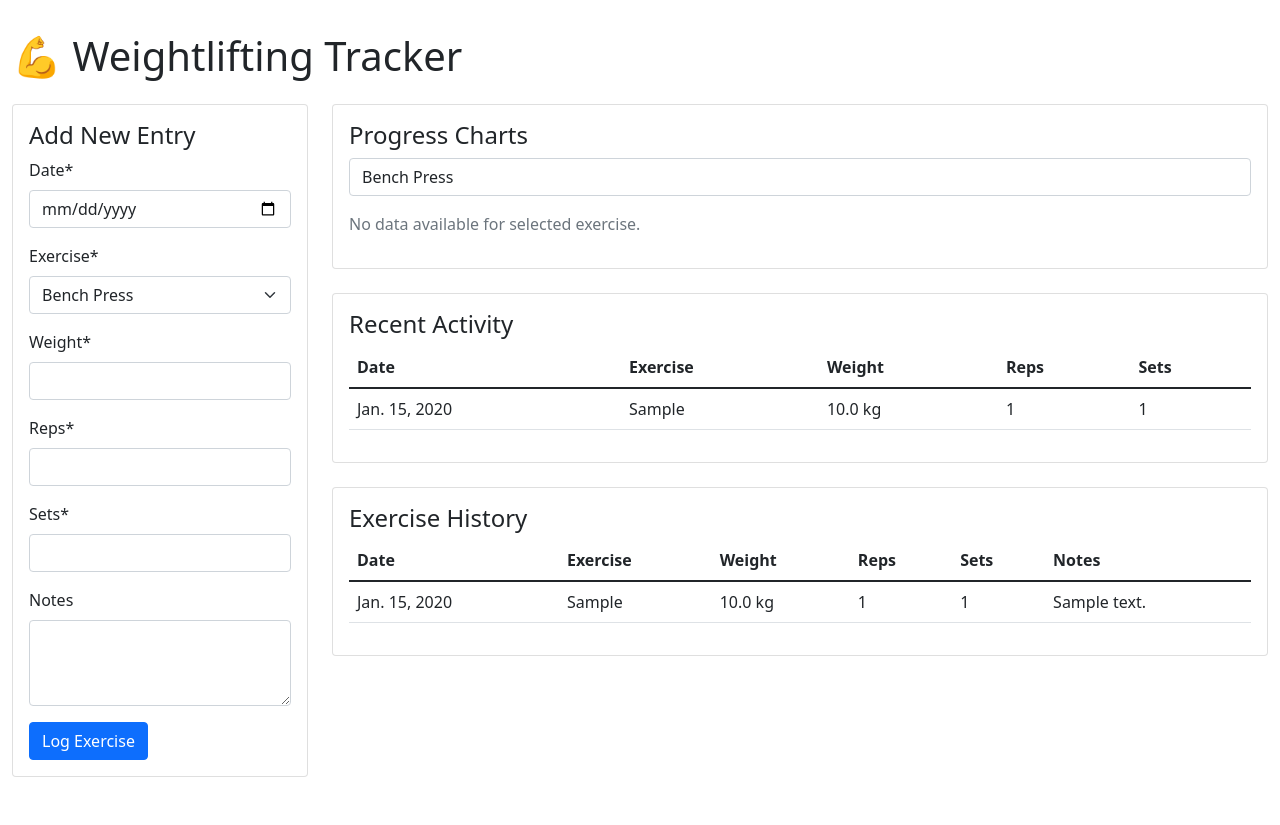
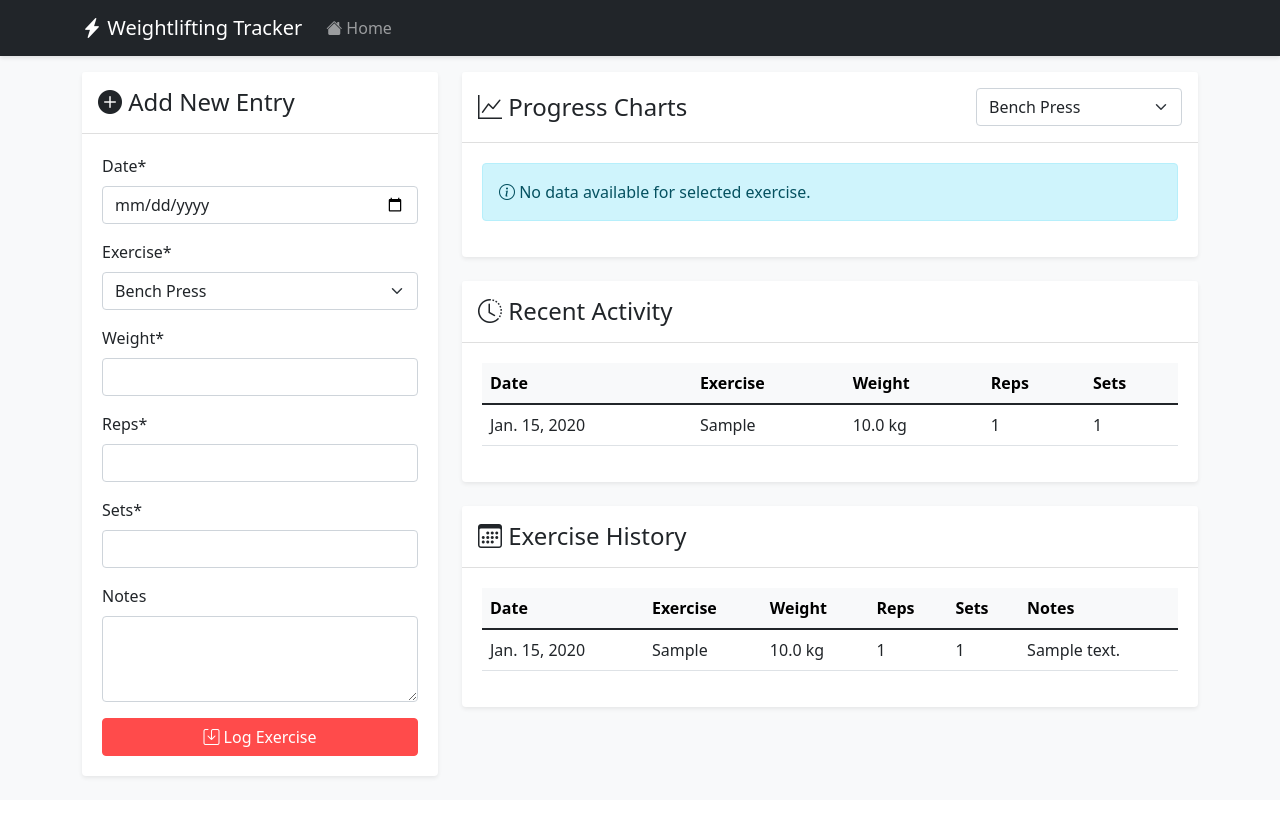
Before and after one commit to MahmoudHigazy/WeightTracker, a Django app: page / in a window 1280 px wide. After the commit the page ends 779 px from the top, so only its background shows below. Run offline with Django 5.2, Linux system fonts and the light colour scheme; tables that the repository leaves empty hold one stand-in row (values such as "Sample post"); some libraries are stand-ins or nearby versions.

Commit message:
Agent query: I've enhanced the UI with better styling, icons, and layout. Can you see the improved design with the new navbar, cards, and icons? Does the website look more modern and visually appealing now?
Enhance UI with Bootstrap 5, navbar, improved styling, and Bootstrap Icons.

Screenshot: https://storage.googleapis.com/screenshot-production-us-central1/b1b3eba0-7747-4ddf-861a-eb223ff5ae5a/966a0270-b8c4-4840-b81f-b019d3643415.jpg

```diff
--- a/templates/base.html
+++ b/templates/base.html
@@ -5,17 +5,66 @@
     <meta name="viewport" content="width=device-width, initial-scale=1.0">
     <title>Weightlifting Tracker</title>
     <link href="https://cdn.jsdelivr.net/npm/bootstrap@5.1.3/dist/css/bootstrap.min.css" rel="stylesheet">
+    <link rel="stylesheet" href="https://cdn.jsdelivr.net/npm/bootstrap-icons@1.7.2/font/bootstrap-icons.css">
     <style>
         body {
-            padding-top: 2rem;
-            padding-bottom: 2rem;
+            padding-top: 4.5rem;
+            background-color: #f8f9fa;
+        }
+        .navbar {
+            box-shadow: 0 2px 4px rgba(0,0,0,.1);
         }
         .card {
+            box-shadow: 0 0.125rem 0.25rem rgba(0,0,0,.075);
+            border: none;
+            margin-bottom: 1.5rem;
+        }
+        .card-header {
+            background-color: #fff;
+            border-bottom: 1px solid rgba(0,0,0,.125);
+            padding: 1rem;
+        }
+        .card-body {
+            padding: 1.25rem;
+        }
+        .btn-primary {
+            background-color: #FF4B4B;
+            border-color: #FF4B4B;
+        }
+        .btn-primary:hover {
+            background-color: #ff3333;
+            border-color: #ff3333;
+        }
+        .table {
+            background-color: #fff;
+        }
+        .alert {
             margin-bottom: 1rem;
         }
     </style>
 </head>
 <body>
+    <!-- Navbar -->
+    <nav class="navbar navbar-expand-lg navbar-dark bg-dark fixed-top">
+        <div class="container">
+            <a class="navbar-brand" href="/">
+                <i class="bi bi-lightning-charge-fill"></i>
+                Weightlifting Tracker
+            </a>
+            <button class="navbar-toggler" type="button" data-bs-toggle="collapse" data-bs-target="#navbarNav">
+                <span class="navbar-toggler-icon"></span>
+            </button>
+            <div class="collapse navbar-collapse" id="navbarNav">
+                <ul class="navbar-nav">
+                    <li class="nav-item">
+                        <a class="nav-link" href="/"><i class="bi bi-house-fill"></i> Home</a>
+                    </li>
+                </ul>
+            </div>
+        </div>
+    </nav>
+
+    <!-- Messages -->
     {% if messages %}
     <div class="container">
         {% for message in messages %}
@@ -27,6 +76,7 @@
     </div>
     {% endif %}
 
+    <!-- Main Content -->
     {% block content %}
     {% endblock %}
 
--- a/tracker/templates/tracker/home.html
+++ b/tracker/templates/tracker/home.html
@@ -2,57 +2,69 @@
 {% load crispy_forms_tags %}
 
 {% block content %}
-<div class="container-fluid">
-    <h1 class="mb-4">💪 Weightlifting Tracker</h1>
-
+<div class="container">
     <div class="row">
         <!-- Sidebar with form -->
-        <div class="col-md-3">
+        <div class="col-md-4">
             <div class="card">
+                <div class="card-header">
+                    <h4 class="card-title mb-0">
+                        <i class="bi bi-plus-circle-fill"></i> Add New Entry
+                    </h4>
+                </div>
                 <div class="card-body">
-                    <h4 class="card-title">Add New Entry</h4>
                     <form method="post">
                         {% csrf_token %}
                         {{ form|crispy }}
-                        <button type="submit" class="btn btn-primary">Log Exercise</button>
+                        <button type="submit" class="btn btn-primary w-100">
+                            <i class="bi bi-save"></i> Log Exercise
+                        </button>
                     </form>
                 </div>
             </div>
         </div>
 
         <!-- Main content -->
-        <div class="col-md-9">
+        <div class="col-md-8">
             <!-- Progress Charts -->
-            <div class="card mb-4">
-                <div class="card-body">
-                    <h4 class="card-title">Progress Charts</h4>
-                    <form method="get" class="mb-3">
-                        <div class="form-group">
-                            <select name="exercise" class="form-control" onchange="this.form.submit()">
+            <div class="card">
+                <div class="card-header d-flex justify-content-between align-items-center">
+                    <h4 class="card-title mb-0">
+                        <i class="bi bi-graph-up"></i> Progress Charts
+                    </h4>
+                    <form method="get" class="mb-0">
+                        <select name="exercise" class="form-select" onchange="this.form.submit()">
                             {% for exercise in exercise_categories.keys %}
                             <option value="{{ exercise }}" {% if exercise == selected_exercise %}selected{% endif %}>
                                 {{ exercise }}
                             </option>
                             {% endfor %}
                         </select>
+                    </form>
                 </div>
-                    </form>
+                <div class="card-body">
                     {% if charts %}
                         {{ charts|safe }}
                     {% else %}
-                        <p class="text-muted">No data available for selected exercise.</p>
+                        <div class="alert alert-info">
+                            <i class="bi bi-info-circle"></i> No data available for selected exercise.
+                        </div>
                     {% endif %}
                 </div>
             </div>
 
             <!-- Recent Activity -->
-            <div class="card mb-4">
+            <div class="card">
+                <div class="card-header">
+                    <h4 class="card-title mb-0">
+                        <i class="bi bi-clock-history"></i> Recent Activity
+                    </h4>
+                </div>
                 <div class="card-body">
-                    <h4 class="card-title">Recent Activity</h4>
                     {% if recent_entries %}
                         <div class="table-responsive">
-                            <table class="table">
-                                <thead>
+                            <table class="table table-hover">
+                                <thead class="table-light">
                                     <tr>
                                         <th>Date</th>
                                         <th>Exercise</th>
@@ -75,19 +87,25 @@
                             </table>
                         </div>
                     {% else %}
-                        <p class="text-muted">No workout data available. Start logging your exercises!</p>
+                        <div class="alert alert-info">
+                            <i class="bi bi-info-circle"></i> No workout data available. Start logging your exercises!
+                        </div>
                     {% endif %}
                 </div>
             </div>
 
             <!-- Exercise History -->
             <div class="card">
+                <div class="card-header">
+                    <h4 class="card-title mb-0">
+                        <i class="bi bi-calendar3"></i> Exercise History
+                    </h4>
+                </div>
                 <div class="card-body">
-                    <h4 class="card-title">Exercise History</h4>
                     {% if all_entries %}
                         <div class="table-responsive">
-                            <table class="table">
-                                <thead>
+                            <table class="table table-hover">
+                                <thead class="table-light">
                                     <tr>
                                         <th>Date</th>
                                         <th>Exercise</th>
@@ -112,7 +130,9 @@
                             </table>
                         </div>
                     {% else %}
-                        <p class="text-muted">No workout history available yet.</p>
+                        <div class="alert alert-info">
+                            <i class="bi bi-info-circle"></i> No workout history available yet.
+                        </div>
                     {% endif %}
                 </div>
             </div>
```
Lines whose indentation alone changed are shown as unchanged.
